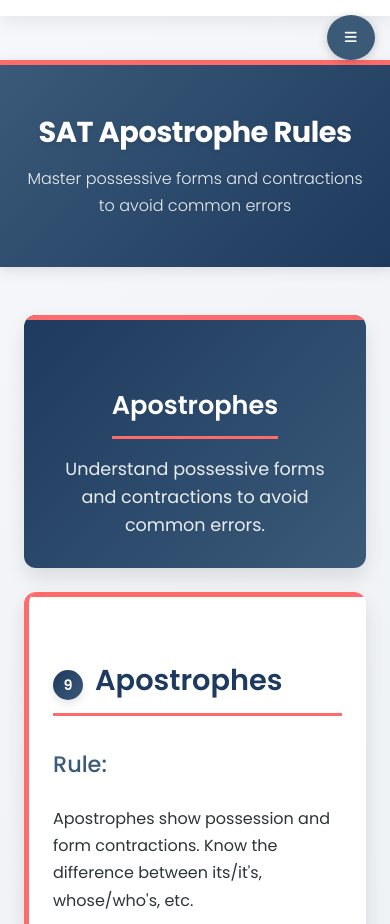
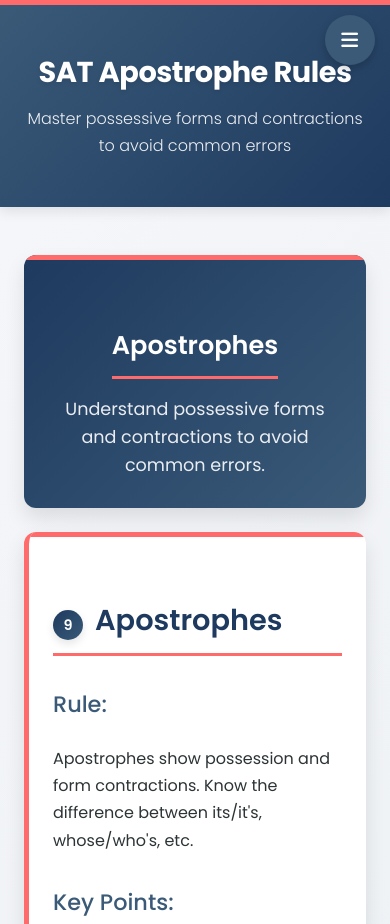
Before and after one commit to satgrammarpro/satgrammarpro.github.io, a plain HTML site: page apostrophes.html in a window 390 px wide. Shown: the top 924 px of the page. Drawn offline with Linux system fonts and the light colour scheme.

Commit message:
Update styles.css

```diff
--- a/styles.css
+++ b/styles.css
@@ -772,37 +772,19 @@ button:disabled {
 
 /* ===== FLOATING NAVIGATION STYLES ===== */
 .floating-nav {
-    position: fixed;
+    background: white;
+    padding: 1rem 0;
+    position: sticky;
     top: 0;
-    left: 0;
-    right: 0;
-    background: rgba(255, 255, 255, 0.95);
-    backdrop-filter: blur(10px);
-    box-shadow: 0 2px 20px rgba(0, 0, 0, 0.1);
     z-index: 1000;
-    padding: 10px 0;
-    transition: all 0.3s ease;
-    transform: translateY(0);
+    box-shadow: 0 2px 10px rgba(0,0,0,0.1);
+    width: 100%;
 }
 
-.floating-nav.hidden {
-    transform: translateY(-100%);
-}
-
-.nav-toggle {
-    display: none;
-    position: fixed;
-    top: 15px;
-    right: 15px;
-    background: var(--primary);
-    color: white;
-    border: none;
-    border-radius: 50%;
-    width: 50px;
-    height: 50px;
-    z-index: 1001;
-    box-shadow: 0 2px 10px rgba(0,0,0,0.2);
-    cursor: pointer;
+.floating-nav .container {
+    max-width: 1200px;
+    margin: 0 auto;
+    padding: 0 2rem;
 }
 
 .floating-nav ul {
@@ -812,20 +794,22 @@ button:disabled {
     padding: 0;
     margin: 0;
     flex-wrap: wrap;
+    gap: 5px;
 }
 
 .floating-nav li {
-    margin: 0 10px;
+    margin: 0;
 }
 
 .floating-nav a {
     color: var(--dark);
     text-decoration: none;
     font-weight: 500;
-    padding: 8px 16px;
+    padding: 10px 18px;
     border-radius: 30px;
-    transition: all 0.3s ease;
-    font-size: 0.95rem;
+    transition: var(--transition);
+    font-size: 1rem;
+    display: block;
 }
 
 .floating-nav a:hover {
@@ -833,75 +817,87 @@ button:disabled {
     background: rgba(58, 90, 120, 0.1);
 }
 
-.floating-nav a.active {
+/* Mobile Navigation Toggle */
+.nav-toggle {
+    display: none;
+    position: fixed;
+    top: 15px;
+    right: 15px;
+    z-index: 1001;
     background: var(--primary);
     color: white;
+    border: none;
+    border-radius: 50%;
+    width: 50px;
+    height: 50px;
+    font-size: 1.2rem;
+    cursor: pointer;
+    box-shadow: 0 4px 8px rgba(0,0,0,0.2);
+    /* Center the icon */
+    display: flex;
+    align-items: center;
+    justify-content: center;
+    padding: 0;
 }
 
-/* Adjust body padding for floating nav */
-body {
-    padding-top: 70px;
+.nav-toggle i {
+    /* Ensure the icon is properly centered */
+    margin: 0;
+    padding: 0;
+    display: flex;
+    align-items: center;
+    justify-content: center;
+    width: 100%;
+    height: 100%;
 }
 
 /* Mobile styles */
-@media (max-width: 1024px) {
-    .floating-nav {
-        padding: 8px 0;
-    }
-
-    .floating-nav ul {
-        gap: 5px;
-    }
-
-    .floating-nav a {
-        padding: 6px 12px;
-        font-size: 0.9rem;
-    }
-
+@media (max-width: 768px) {
     .nav-toggle {
-        display: flex;
+        display: flex; /* Changed from display: block */
         align-items: center;
         justify-content: center;
     }
 
     .floating-nav {
-        transform: translateY(0);
+        position: fixed;
+        top: 0;
+        left: -100%;
+        height: 100vh;
+        width: 80%;
+        max-width: 300px;
+        background: white;
+        box-shadow: 2px 0 10px rgba(0,0,0,0.1);
+        transition: left 0.3s ease;
+        padding: 2rem 0;
+        overflow-y: auto;
     }
 
-    .floating-nav.collapsed {
-        transform: translateY(-100%);
-    }
-}
-
-@media (max-width: 768px) {
-    body {
-        padding-top: 60px;
-    }
-
-    .nav-toggle {
-        width: 45px;
-        height: 45px;
+    .floating-nav.active {
+        left: 0;
     }
 
     .floating-nav ul {
         flex-direction: column;
-        align-items: center;
-        display: none;
-    }
-
-    .floating-nav.expanded ul {
-        display: flex;
+        padding: 2rem;
     }
 
     .floating-nav li {
-        margin: 5px 0;
-        width: 100%;
-        text-align: center;
+        margin: 0.5rem 0;
     }
 
     .floating-nav a {
-        display: block;
-        padding: 10px;
+        padding: 15px 20px;
         border-radius: 8px;
+        text-align: left;
     }
 }
+
+/* Ensure the hamburger icon is properly centered in all viewports */
+.fa-bars, .fa-times {
+    display: flex !important;
+    align-items: center;
+    justify-content: center;
+    width: 100%;
+    height: 100%;
+}
```
